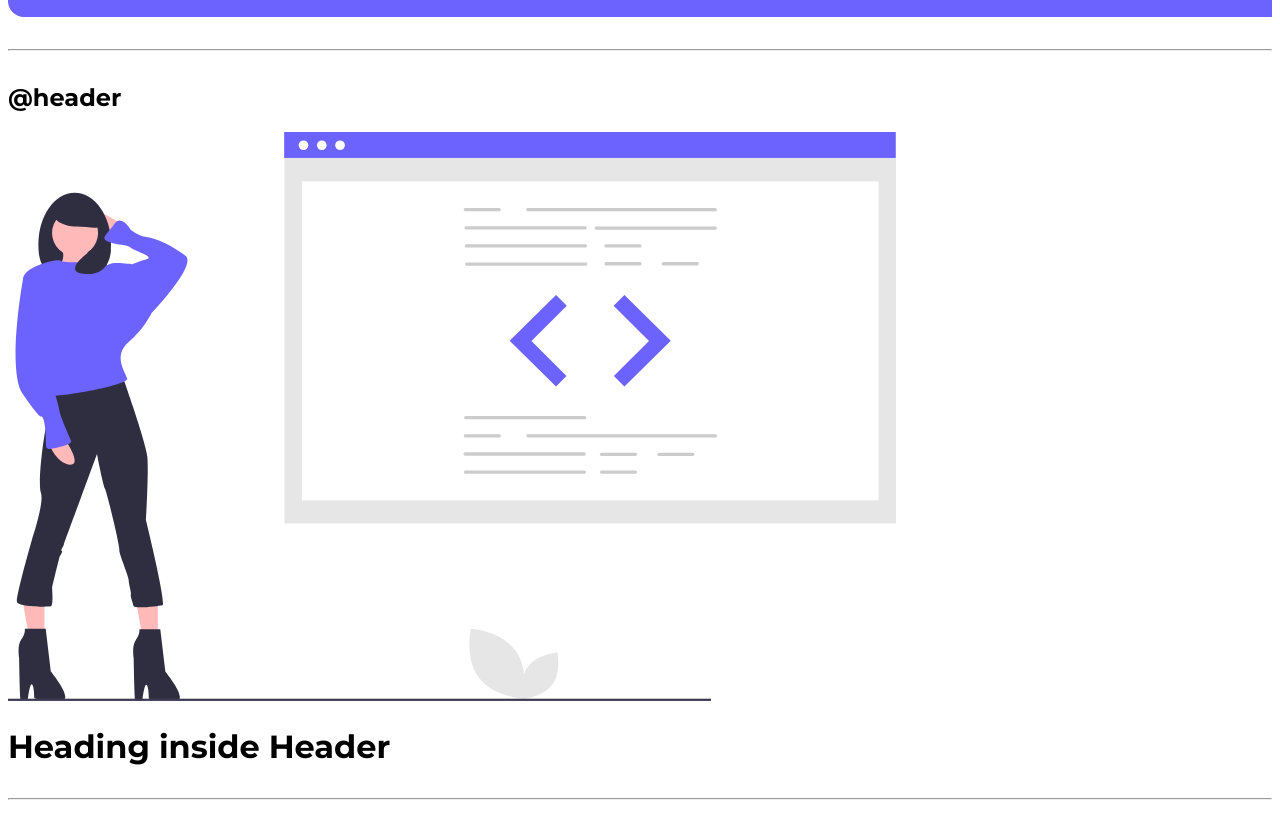
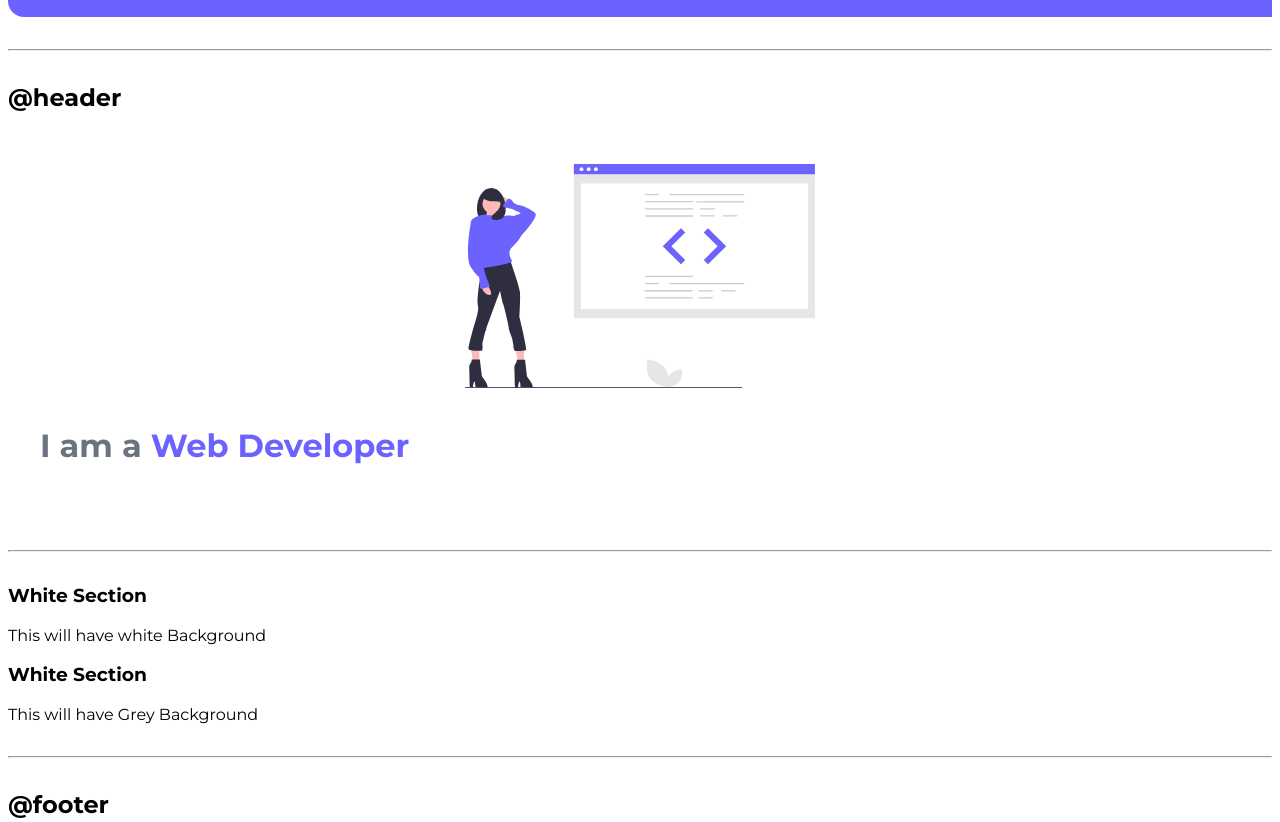
Before and after one commit to smilegupta/Component--Library, a plain HTML site: page index.html in a window 1280 px wide. Shown: the part 1373-2195 px from the top of the page. Drawn offline with Linux system fonts and the light colour scheme.

Commit message:
header css

```diff
--- a/index.html
+++ b/index.html
@@ -67,9 +67,9 @@
     </nav>
     <hr />
     <h2>@header</h2>
-    <header>
-      <img src="./Images/HeroSection.svg" alt="random" />
-      <h1>Heading inside Header</h1>
+    <header class="hero ">
+      <img class="hero-img" src="./Images/HeroSection.svg" alt="smilegupta" />
+      <h1 class="hero-heading">I am a <span class="heading-inverted"> Web Developer </span></h1>
     </header>
     <hr />
     <section>
--- a/styles.css
+++ b/styles.css
@@ -2,6 +2,7 @@
 
 :root{
     --primary-color: #6C63FF;
+    --dark-grey: #6B7280;
 }
 
 body{
@@ -51,6 +52,7 @@ hr{
     padding: 0 0.5rem;
 }
 
+/** Navigation **/
 .navigation{
     background-color: var(--primary-color);
     color: white;
@@ -73,3 +75,23 @@ hr{
 .navigation .link-active{
     font-weight: bold;
 }
+
+/** Header **/
+.hero{
+    padding: 2rem;
+}
+
+.hero .hero-img{
+    max-width: 350px;
+    display: block;
+    margin: auto;
+}
+
+.hero .hero-heading{
+    color: var(--dark-grey);
+    padding-top: 1rem;
+}
+
+.hero .hero-heading .heading-inverted{
+    color: var(--primary-color);
+}
```
